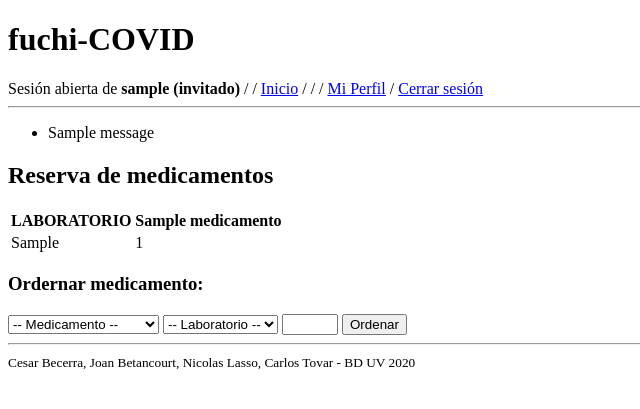
After one commit to SebastianBetancourt/fuchicovid, a Django app: page /medicamentos/ in a window 1280 px wide. The commit adds this page. Shown: the top 409 px of the page, without its empty margins (0-640 px from the left). Run offline with Django 3.2, Linux system fonts and the light colour scheme; a user stored in the database is signed in; tables that the repository leaves empty hold one stand-in row (values such as "Sample post"); one stand-in notice (Sample message) is shown; parts of the project's set-up code (start-up, migrations or seed data) failed here and were passed over.

Commit message:
registro visitas, ordenar y ver cant de meds

```diff
--- a/proyecto/models.py
+++ b/proyecto/models.py
@@ -45,16 +45,21 @@ class Paciente(Persona):
     ciudad_contagio = models.CharField(max_length=100)
     parientes = models.ManyToManyField(Persona, related_name='pariente')
 
+class Medicamento(models.Model):
+    nombre = models.CharField(max_length=32)
+    def __str__(self):
+        return '{}'.format(self.nombre)
+
 class Visita(models.Model):
-    fecha = models.DateTimeField()
+    fecha = models.DateTimeField(auto_now_add=True)
     doctor = models.ForeignKey(Doctor, on_delete=models.CASCADE)
     paciente = models.ForeignKey(Paciente, on_delete=models.CASCADE)
     temperatura = models.DecimalField(max_digits=5, decimal_places=2)
     peso = models.IntegerField()
-    presion_arterial = models.IntegerField()
-
-class Medicamento(models.Model):
-    nombre = models.CharField(max_length=32)
+    presion_arterial = models.CharField(max_length=100)
+    medicamento = models.ForeignKey(Medicamento, on_delete=models.CASCADE)
+    dosis = models.CharField(max_length=100)
+    observaciones = models.TextField()
 
 class Reserva(models.Model):
     medicamento = models.ForeignKey(Medicamento, on_delete=models.CASCADE)
@@ -65,7 +70,6 @@ class Reserva(models.Model):
 
 # Trigger
 from django.db import connection
-print("models being executed")
 connection.cursor().execute("""
 CREATE OR REPLACE FUNCTION reabastecer_medicamento()
 RETURNS trigger AS '
--- /dev/null
+++ b/proyecto/static/medicamentos.js
@@ -0,0 +1,19 @@
+let revisar_tope_medicamento = function(){
+    const reservas = JSON.parse(document.getElementById('reservas_objs').textContent);
+    select_medicamento = document.getElementById("laboratorio")
+    laboratorio = select_medicamento[select_medicamento.selectedIndex].text
+    select_medicamento = document.getElementById("medicamento")
+    medicamento = select_medicamento.options[select_medicamento.selectedIndex].value
+    reserva = reservas.find(e => e.laboratorio ==  laboratorio && e.medicamento_id == medicamento);
+    input_cantidad = document.getElementById("cantidad")
+    if(reserva !== undefined){
+        if(input_cantidad.value > reserva.cantidad){
+            input_cantidad.value = reserva.cantidad
+        }
+        document.getElementById("cantidad").max = reserva.cantidad;
+    }
+}
+
+document.getElementById("laboratorio").onchange = revisar_tope_medicamento;
+document.getElementById("medicamento").onchange = revisar_tope_medicamento;
+revisar_tope_medicamento();
--- a/proyecto/templates/base.html
+++ b/proyecto/templates/base.html
@@ -15,12 +15,13 @@
       {% elif user|is_doctor %}(doctor)
       {% else %}(invitado){% endif %}
       </strong>
-      //
+      / /
       <a href="{% url 'index' %}">Inicio</a> /
-      {% if user|is_funcionario or user|is_doctor %} <a href="{% url 'ver' 'pacientes' %}">Pacientes</a> /{% endif %}
+      {% if user|is_funcionario or user|is_doctor %}<a href="{% url 'ver' 'pacientes' %}"> Pacientes</a> / {% endif %}
+      {% if user|is_doctor %}<a href="{% url 'medicamentos' %}">Medicamentos</a> {% endif %} /
       {% if user|is_funcionario %}<a href="{% url 'ver' 'doctores' %}">Doctores</a> /
-      <a href="{% url 'ver' 'funcionarios' %}">Funcionarios</a> {% endif %}//
-      <a href="{% url 'home' %}">Mi Perfil</a>  /
+      <a href="{% url 'ver' 'funcionarios' %}">Funcionarios</a> {% endif %} /
+      <a href="{% url 'home' %}">Mi Perfil</a> /
       <a href="{% url 'logout' %}">Cerrar sesión</a>
     {% else %}
       <a href="{% url 'index' %}">Inicio</a> /
--- /dev/null
+++ b/proyecto/templates/medicamentos.html
@@ -0,0 +1,49 @@
+{% extends 'base.html' %}
+{% load extras %}
+{% load static %}
+{% block content %}
+{{ reservas_objs|json_script:"reservas_objs" }}
+{% if messages %}
+    <ul class="messages">
+        {% for message in messages %}
+        <li{% if message.tags %} class="{{ message.tags }}"{% endif %}>{{ message }}</li>
+        {% endfor %}
+    </ul>
+    {% endif %}
+<h2>Reserva de medicamentos</h2>
+<table>
+<tr>
+<th>LABORATORIO</th>
+{% for medicamento in medicamentos %}
+<th>{{medicamento}}</th>
+{% endfor %}
+</tr>
+{% for fila in tabla %}
+<tr>
+{% for r in fila %}
+<td>{{r}}</td>
+{% endfor %}
+</tr>
+{%endfor%}
+</table>
+
+<h3>Ordernar medicamento:</h3>
+<form method='POST' action="{%url 'ordenar_medicamentos' %}">
+{% csrf_token %}
+<select id="medicamento" name="medicamento">
+<option disabled selected value> -- Medicamento -- </option>
+{% for medicamento in medicamentos %}
+ <option value="{{medicamento.id}}">{{medicamento.nombre}}</option>
+{% endfor %}
+</select>
+<select id="laboratorio" name="laboratorio">
+<option disabled selected value> -- Laboratorio -- </option>
+{% for laboratorio in laboratorios %}
+ <option value="{{laboratorio}}">{{laboratorio}}</option>
+{% endfor %}
+</select>
+<input type="number" id="cantidad" name="cantidad" min="0" max="-1">
+<input type="submit" value="Ordenar" onclick="return confirm('¿Ordenar el medicamento seleccionado?');">
+</form>
+<script src="{% static "medicamentos.js" %}"></script>
+{% endblock %}
--- a/proyecto/templates/persona/ver.html
+++ b/proyecto/templates/persona/ver.html
@@ -9,7 +9,9 @@
         {% endfor %}
     </ul>
     {% endif %}
-    {% if object_list %}
+    {%if user|is_doctor and superpersonas == 'pacientes'%}
+    <h2>{{ superpersonas|title }} a su cargo</h2>
+    {% elif object_list %}
         <h2>{{ superpersonas|title }} registrados</h2>
     {% endif %}
     {% if user|is_funcionario %}<h3><a href="{% url crear %}">Añadir...</a></h3>{% endif %}
--- a/proyecto/urls.py
+++ b/proyecto/urls.py
@@ -19,4 +19,7 @@ urlpatterns = [
     path('perfil/<superpersona>/<pk>', views.perfil.as_view(), name='perfil'),
     path('editar/<superpersona>/<pk>', views.editar, name='editar'),
     path('borrar/<superpersona>/<pk>', views.borrar, name='borrar'),
+    path('registrar_visita/<pk>', views.crear_visita, name='crear_visita'),
+    path('medicamentos/', views.medicamentos, name='medicamentos'),
+    path('ordenar_medicamentos/', views.ordenar_medicamentos, name='ordenar_medicamentos'),
 ]
--- a/proyecto/views.py
+++ b/proyecto/views.py
@@ -59,6 +59,12 @@ class ver(PermissionRequiredMixin, ListView):
         elif  kwargs['superpersona'] == 'parientes':
             self.model = models.Persona
         super().setup(request, *args, **kwargs)
+
+    def get_queryset(self):
+        medico = models.Doctor.objects.filter(usuario=self.request.user.id).first()
+        if medico is not None:
+            return models.Paciente.objects.filter(doctor_encargado_id=medico.id)
+        return super().get_queryset()
 
     def get_permission_required(self):
         print(self.request.user.get_all_permissions())
@@ -178,6 +184,8 @@ class perfil(PermissionRequiredMixin, DetailView):
         context['superpersonas'] = self.kwargs['superpersona']
         context['title_singular'] = self.kwargs['superpersona'][0:-1]
         context['title'] = self.kwargs['superpersona']
+        if self.kwargs['superpersona'] == 'pacientes':
+            context['visitas'] = models.Visita.objects.filter(paciente=self.kwargs['pk'])
         return context
 
 @login_required
@@ -234,8 +242,65 @@ def borrar(request, superpersona, pk):
     elif  superpersona == 'parientes':
             model = models.Persona
     instancia = model.objects.get(id=pk)
+    if superpersona == 'doctores' or superpersona == 'funcionarios':
+             Group.objects.get(name=superpersona).user_set.remove(instancia.usuario)
     nombre = instancia.nombre
     deleted = instancia.delete()
     if deleted[0] > 0:
+
         messages.success(request, superpersona[:-1]+" "+nombre+" eliminado (también se borraron "+str(deleted[0]-1)+" registros relacionados).")
         return HttpResponseRedirect(reverse('ver', args=(superpersona,)))
+
+@permission_required('proyecto.add_visita')
+def crear_visita(request, pk):
+    visitaForm = modelform_factory(models.Visita, exclude=('doctor','paciente','fecha'))
+    if request.method == 'POST':
+        visita = visitaForm(request.POST)
+        if visita.is_valid():
+            v = visita.save(commit=False)
+            v.doctor = models.Doctor.objects.get(usuario=request.user.id)
+            v.paciente =  models.Paciente.objects.get(id=pk)
+            v.save()
+            messages.success(request, 'Visita registrada exitosamente.')
+            return HttpResponseRedirect(reverse('perfil', args=('pacientes',v.paciente.id)))
+    else:
+        visita = visitaForm()
+
+    return render(request, 'visita/crear.html', {'form': visita, 'paciente' : models.Paciente.objects.get(id=pk)})
+
+@permission_required('proyecto.view_reserva')
+def medicamentos(request):
+    reservas = models.Reserva.objects.all()
+    medicamentos =  models.Medicamento.objects.all()
+    tabla = []
+    laboratorios = []
+    for r in reservas:
+        try:
+            filaLaboratorio = laboratorios.index(r.laboratorio)
+        except ValueError:
+            laboratorios.append(r.laboratorio)
+            tabla.append([r.laboratorio]+[0 for _ in medicamentos])
+            filaLaboratorio = len(tabla) - 1
+        try:
+            colMedicamento = ([m.nombre for m in medicamentos].index(r.medicamento.nombre))+1
+        except ValueError:
+            medicamentos.append(r.medicamento.nombre)
+            filaLaboratorio = len(medicamentos)
+        tabla[filaLaboratorio][colMedicamento] = r.cantidad
+    return render(request, 'medicamentos.html', {'reservas_objs': list(reservas.values()), 'tabla' : tabla, 'medicamentos' : medicamentos, 'laboratorios' : laboratorios })
+
+@permission_required('proyecto.change_reserva')
+def ordenar_medicamentos(request):
+    if request.method == 'POST':
+        print(request.POST)
+        r = request.POST
+        reserva = models.Reserva.objects.get(laboratorio = r.get('laboratorio'), medicamento = models.Medicamento.objects.get(id=r.get('medicamento')))
+        print(reserva)
+        cantidad_solicitada = int(r.get('cantidad'))
+        if reserva.cantidad < cantidad_solicitada:
+            messages.error(request, 'La cantidad solicitada es mayor a la disponible en existencias')
+        else:
+            reserva.cantidad = reserva.cantidad - cantidad_solicitada
+            reserva.save()
+            messages.success(request,"Se ordenaron {} unds. de {} del laboratorio {} exitosamente.".format(cantidad_solicitada, reserva.medicamento.nombre, reserva.laboratorio))
+        return HttpResponseRedirect(reverse('medicamentos'))
```
Also changed, not shown: proyecto/templates/paciente/perfil.html (+32 -0 lines), proyecto/templates/persona/perfil.html (+9 -0 lines), proyecto/templates/visita/crear.html (added, +10 -0 lines), proyecto/migrations/0002_auto_20201128_1845.py (added), proyecto/migrations/0003_auto_20201128_1918.py (added), proyecto/migrations/0004_auto_20201128_1934.py (added).
